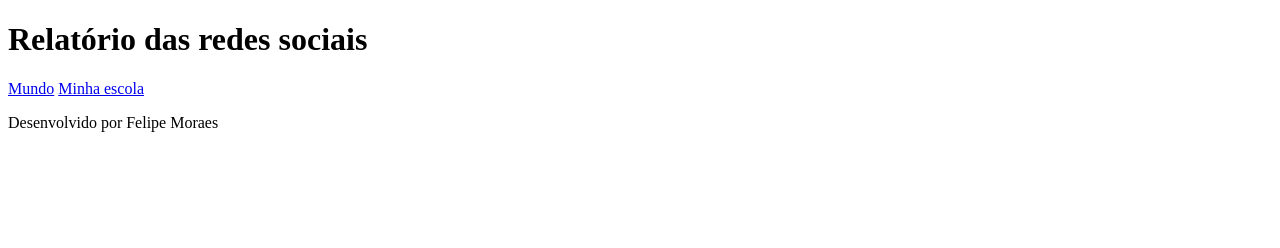
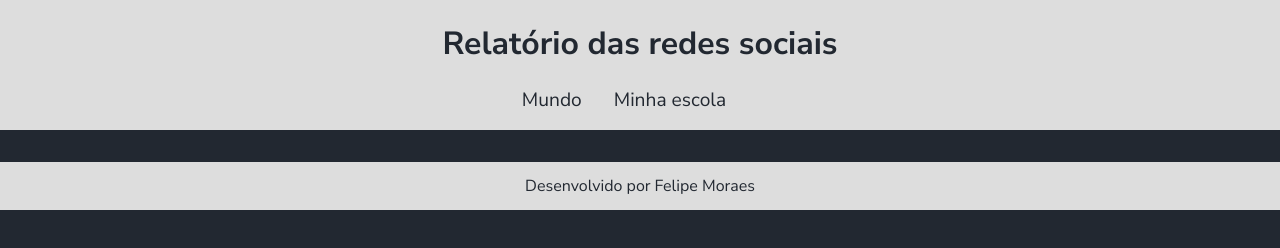
Before and after one commit to laltzn/redes-sociais, a plain HTML site: page redes-sociais/index.html in a window 1280 px wide. Drawn offline with Linux system fonts and the light colour scheme.

Commit message:
Update index.html

```diff
--- a/redes-sociais/index.html
+++ b/redes-sociais/index.html
@@ -4,6 +4,7 @@
     <meta charset="UTF-8">
     <meta name="viewport" content="width=device-width, initial-scale=1.0">
     <title>Redes Sociais</title>
+    <link rel="stylesheet" href="style.css">
 </head>
 <body>
     <header>
@@ -14,9 +15,8 @@
         </nav>
     </header>
     <main class="graficos-section">
-        <section id="graficos-container"
-        class="graficos-container">
-            <!--crie os gráficos aqui -->
+        <section id="graficos-container" class="graficos-container">
+            <!-- crie os gráficos aqui -->
         </section>
     </main>
     <footer>
```
